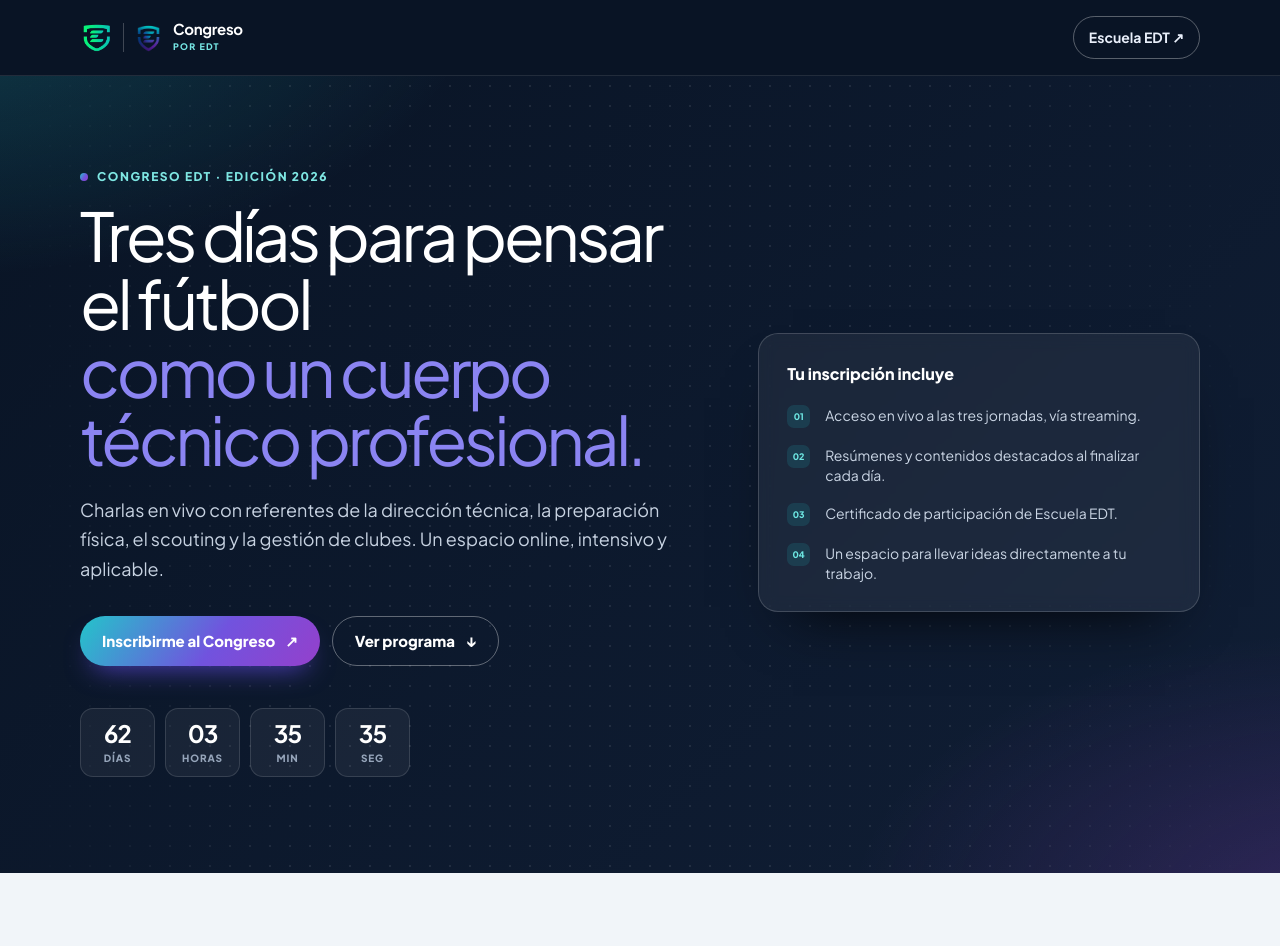
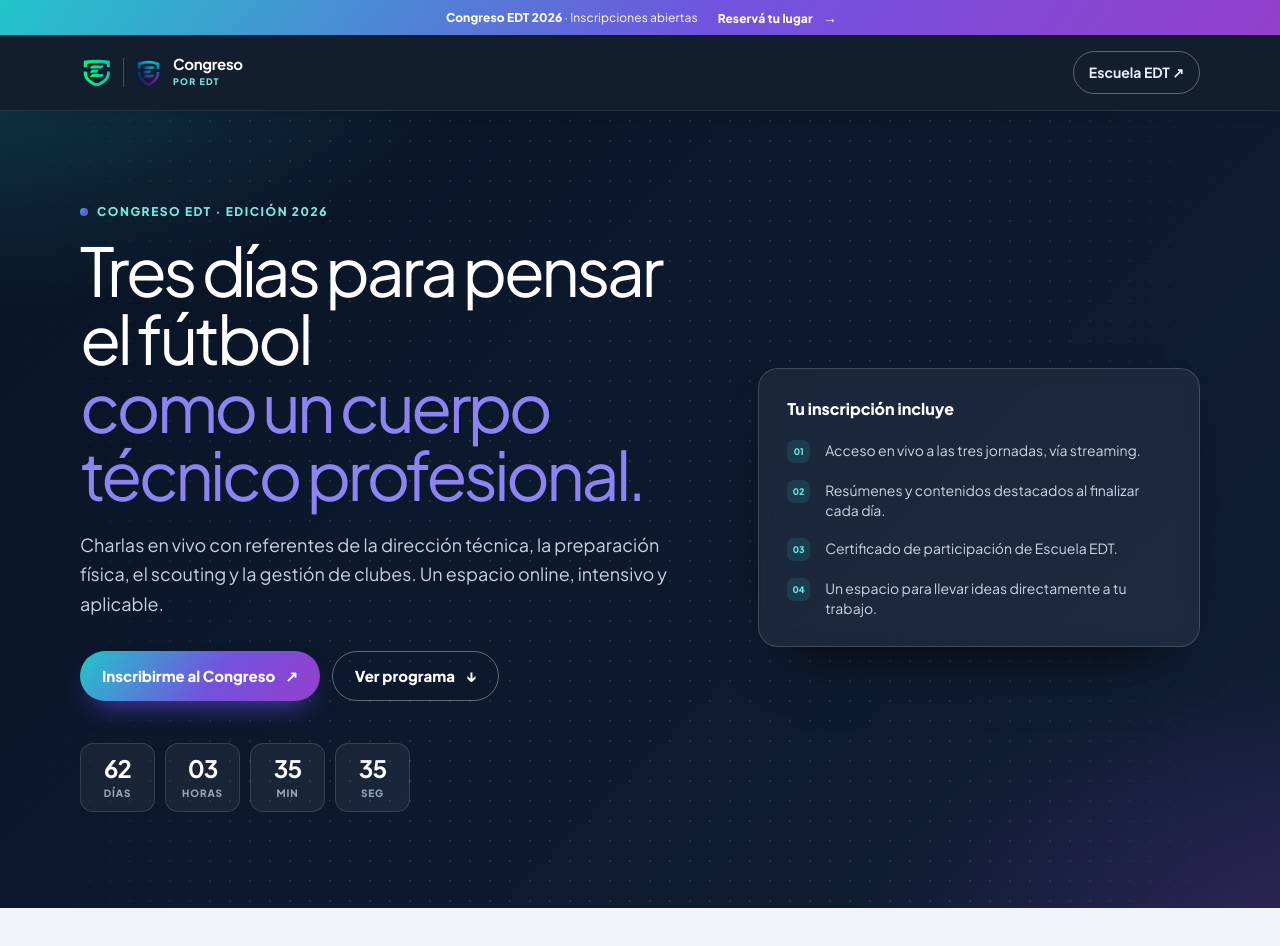
Before and after one commit to AgusLopez50/Congreso-edt, a Next.js app: page / in a window 1280 px wide. Shown: the top 946 px of the page. Built offline with nearby package versions, Linux system fonts and the light colour scheme.

Commit message:
Add sticky promotional header

```diff
--- a/app/globals.css
+++ b/app/globals.css
@@ -7,7 +7,12 @@ html { scroll-behavior:smooth; }
 body { margin:0; color:var(--ink); background:var(--paper); font-family:"Plus Jakarta Sans",Arial,Helvetica,sans-serif; -webkit-font-smoothing:antialiased; }
 a { color:inherit; text-decoration:none; }
 .container { width:min(1120px, calc(100% - 48px)); margin:0 auto; }
-.header { min-height:76px; padding:14px max(24px, calc((100vw - 1120px) / 2)); display:flex; justify-content:space-between; align-items:center; gap:24px; color:#fff; background:var(--navy); border-bottom:1px solid rgba(255,255,255,.1); }
+.promo-bar { position:sticky; top:0; z-index:40; display:flex; min-height:35px; align-items:center; justify-content:center; gap:20px; padding:7px 24px; color:#fff; background:var(--gradient); font-size:12px; letter-spacing:.01em; }
+.promo-bar b { font-weight:800; }
+.promo-action { font-weight:800; white-space:nowrap; }
+.promo-action i { margin-left:5px; font-size:14px; font-style:normal; transition:transform .18s ease; }
+.promo-bar:hover .promo-action i { display:inline-block; transform:translateX(3px); }
+.header { position:sticky; top:35px; z-index:30; min-height:76px; padding:14px max(24px, calc((100vw - 1120px) / 2)); display:flex; justify-content:space-between; align-items:center; gap:24px; color:#fff; background:rgba(9,20,37,.96); border-bottom:1px solid rgba(255,255,255,.1); box-shadow:0 10px 25px -25px rgba(0,0,0,.9); backdrop-filter:blur(12px); }
 .brand { display:flex; align-items:center; gap:10px; min-width:0; }
 .brand > img:first-child { width:33px; height:33px; object-fit:contain; }
 .brand-rule { display:block; width:1px; height:29px; background:rgba(255,255,255,.22); }
@@ -88,4 +93,4 @@ h1 em { display:block; color:#8b84f2; font-style:normal; }
 @keyframes pulse { 50% { opacity:.22; } }
 @media (prefers-reduced-motion:reduce) { *,*::before,*::after { scroll-behavior:auto !important; animation-duration:.01ms !important; animation-iteration-count:1 !important; transition-duration:.01ms !important; } .reveal { opacity:1; transform:none; } }
 @media (max-width:850px) { .hero-grid { grid-template-columns:1fr; gap:40px; } .include-card { max-width:620px; } .axes-grid,.program-grid { grid-template-columns:1fr; } .axis-card { min-height:0; } .final-card { align-items:flex-start; flex-direction:column; } }
-@media (max-width:560px) { .container { width:min(100% - 32px,1120px); } .header { min-height:69px; padding:12px 16px; } .brand > img:first-child { width:28px; height:28px; } .brand-rule { height:24px; } .brand .congreso-mark { width:24px; height:24px; } .school-link { padding:8px 11px; font-size:12px; } .hero { padding:68px 0 70px; } .lead { font-size:16px; } .button { width:100%; } .hero-actions { flex-direction:column; } .time-unit { min-width:calc(50% - 5px); } .section { padding:70px 0; } .pitch-photo { height:240px; } .final-card { padding:38px 25px; border-radius:22px; } .footer { padding:37px 0; } }
+@media (max-width:560px) { .container { width:min(100% - 32px,1120px); } .promo-bar { min-height:38px; justify-content:space-between; gap:8px; padding:7px 16px; font-size:10px; } .promo-action { font-size:10px; } .header { top:38px; min-height:69px; padding:12px 16px; } .brand > img:first-child { width:28px; height:28px; } .brand-rule { height:24px; } .brand .congreso-mark { width:24px; height:24px; } .school-link { padding:8px 11px; font-size:12px; } .hero { padding:68px 0 70px; } .lead { font-size:16px; } .button { width:100%; } .hero-actions { flex-direction:column; } .time-unit { min-width:calc(50% - 5px); } .section { padding:70px 0; } .pitch-photo { height:240px; } .final-card { padding:38px 25px; border-radius:22px; } .footer { padding:37px 0; } }
--- a/app/page.tsx
+++ b/app/page.tsx
@@ -47,6 +47,10 @@ export default function Home() {
   }, []);
   return (
     <main>
+      <a className="promo-bar" href={checkoutUrl}>
+        <span><b>Congreso EDT 2026</b> · Inscripciones abiertas</span>
+        <span className="promo-action">Reservá tu lugar <i aria-hidden="true">→</i></span>
+      </a>
       <header className="header">
         <a className="brand" href="#inicio" aria-label="Congreso EDT, ir al inicio">
           <Image src="/edt-logo.png" alt="Escuela EDT" width={48} height={48} priority />
```
